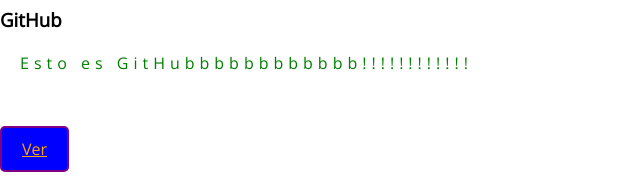
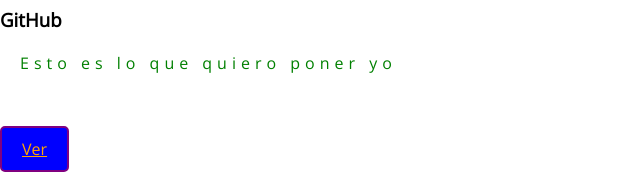
Before and after one commit to EquipoMolon/GitAprendizaje, a plain HTML site: page index.html in a window 1280 px wide. Shown: the part 3256-3435 px from the top of the page, 0-640 px from the left. Drawn offline with nearby package versions, Linux system fonts and the light colour scheme; files whose address does not match are found by name.

Commit message:
Cambiamos el texto del article de GitHub, soy Eric

```diff
--- a/index.html
+++ b/index.html
@@ -630,7 +630,7 @@
 			</article>
 			<article>
 				<h3>GitHub</h3>
-				<p>Esto es GitHubbbbbbbbbbbb!!!!!!!!!!!!</p>
+				<p>Esto es lo que quiero poner yo</p>
 				<br>
 				<a href="#" class="btn1">Ver</a>
 			</article>
```
